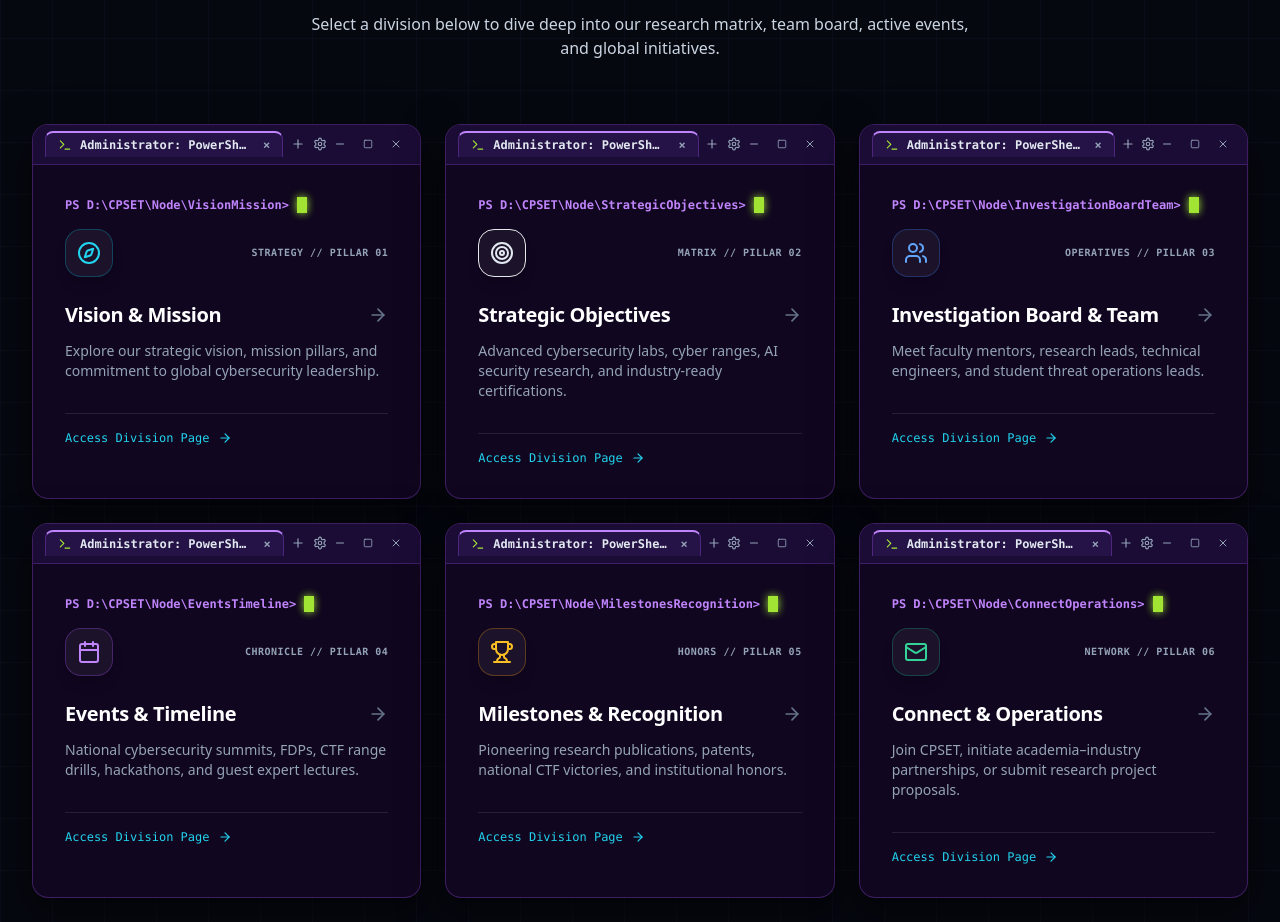
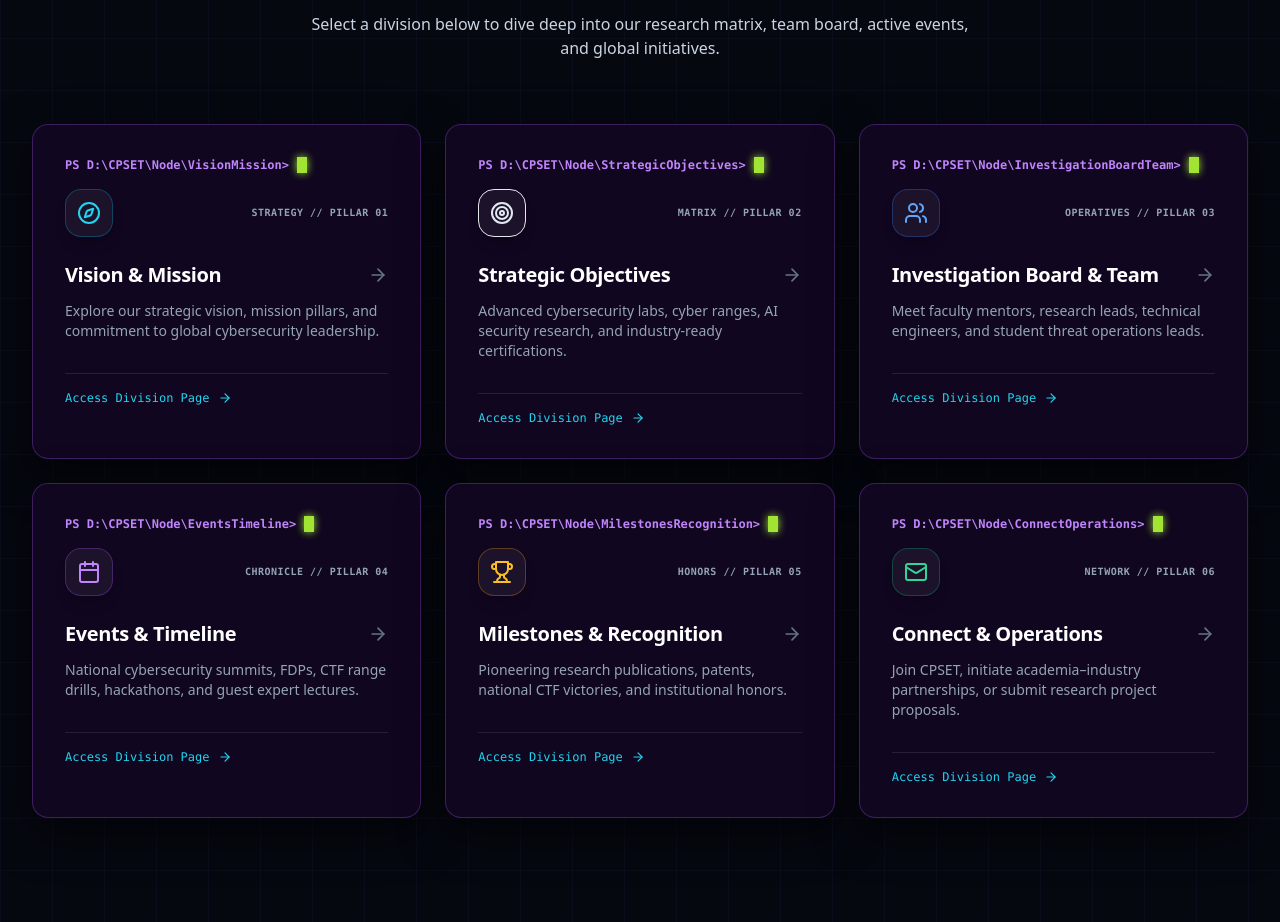
Before and after one commit to Pathi-AmanPal/CPSET, a Next.js app: page / in a window 1280 px wide. Shown: the part 1522-2444 px from the top of the page. Built offline with nearby package versions, Linux system fonts and the light colour scheme.

Commit message:
Remove top title tab strip from terminal card design

```diff
--- a/components/ui/TerminalCard.tsx
+++ b/components/ui/TerminalCard.tsx
@@ -18,14 +18,12 @@ interface TerminalCardProps {
 
 export default function TerminalCard({
   title,
-  tabTitle = "Administrator: PowerShell",
   path = "PS C:\\Users\\cpset>",
   children,
   className = "",
   bodyClassName = "",
   showPrompt = true,
   promptText,
-  statusBadge,
   interactive = true,
 }: TerminalCardProps) {
   return (
@@ -34,55 +32,6 @@ export default function TerminalCard({
         interactive ? "hover:border-purple-400/60 hover:shadow-[0_20px_50px_rgba(147,51,234,0.25)]" : ""
       } ${className}`}
     >
-      {/* ── Top Terminal Title/Tab Strip ── */}
-      <div className="h-10 bg-[#1b0d36]/95 border-b border-purple-500/25 px-3 flex items-center justify-between select-none shrink-0 font-mono text-xs">
-        {/* Left Side: Tab Bar */}
-        <div className="flex items-center gap-1.5 overflow-hidden">
-          {/* Active Tab */}
-          <div className="px-3 py-1 bg-[#251347] border-t-2 border-t-purple-400 border-x border-purple-500/30 rounded-t-lg flex items-center gap-2 text-slate-200 text-xs font-semibold shadow-sm max-w-[240px] sm:max-w-xs truncate">
-            <Terminal className="w-3.5 h-3.5 text-lime-400 shrink-0" />
-            <span className="truncate">{tabTitle}</span>
-            <span className="text-slate-400 hover:text-white cursor-pointer ml-1 text-xs">×</span>
-          </div>
-
-          {/* New Tab Button */}
-          <button
-            type="button"
-            className="w-7 h-7 flex items-center justify-center text-slate-400 hover:text-white hover:bg-purple-500/20 rounded transition-colors"
-            title="New Tab"
-          >
-            <Plus className="w-3.5 h-3.5" />
-          </button>
-
-          {/* Settings Button */}
-          <button
-            type="button"
-            className="w-7 h-7 flex items-center justify-center text-slate-400 hover:text-white hover:bg-purple-500/20 rounded transition-colors hidden sm:flex"
-            title="Settings"
-          >
-            <Settings className="w-3.5 h-3.5" />
-          </button>
-        </div>
-
-        {/* Right Side: Window Control Buttons */}
-        <div className="flex items-center gap-1">
-          {statusBadge && (
-            <span className="hidden md:inline-block mr-2 px-2 py-0.5 rounded text-[10px] font-mono bg-purple-950/80 border border-purple-500/40 text-purple-300">
-              {statusBadge}
-            </span>
-          )}
-          <div className="w-6 h-6 flex items-center justify-center text-slate-400 hover:text-white hover:bg-white/10 rounded cursor-pointer transition-colors">
-            <Minus className="w-3 h-3" />
-          </div>
-          <div className="w-6 h-6 flex items-center justify-center text-slate-400 hover:text-white hover:bg-white/10 rounded cursor-pointer transition-colors">
-            <Square className="w-2.5 h-2.5" />
-          </div>
-          <div className="w-6 h-6 flex items-center justify-center text-slate-400 hover:text-white hover:bg-red-600 rounded cursor-pointer transition-colors">
-            <X className="w-3 h-3" />
-          </div>
-        </div>
-      </div>
-
       {/* ── Terminal Window Body ── */}
       <div className={`p-6 sm:p-8 flex-1 font-sans text-slate-200 relative ${bodyClassName}`}>
         {/* Optional Prompt Header Line */}
--- a/components/ui/circular-carousel.tsx
+++ b/components/ui/circular-carousel.tsx
@@ -92,27 +92,13 @@ function CarouselCard({
       aria-selected={isActive}
       role="option"
       className={cn(
-        "absolute left-1/2 top-1/2 flex h-64 w-72 sm:w-80 -translate-x-1/2 -translate-y-1/2 cursor-pointer flex-col items-start justify-between rounded-2xl border overflow-hidden backdrop-blur-xl transition-colors duration-300 select-none text-left group",
+        "absolute left-1/2 top-1/2 flex h-56 w-72 sm:w-80 -translate-x-1/2 -translate-y-1/2 cursor-pointer flex-col items-start justify-between rounded-2xl border p-6 backdrop-blur-xl transition-colors duration-300 select-none text-left group",
         isActive
           ? "border-purple-500/70 bg-[#0b0f28]/95 shadow-[0_0_40px_rgba(168,85,247,0.35),0_15px_40px_rgba(0,0,0,0.7)]"
           : "border-slate-800/80 bg-[#070a1a]/90 shadow-[0_8px_24px_rgba(0,0,0,0.4)] hover:border-purple-500/40 hover:shadow-[0_12px_32px_rgba(147,51,234,0.2)]"
       )}
       style={{ transformOrigin: "center center" }}
     >
-      {/* Top Terminal Strip */}
-      <div className="w-full h-8 bg-[#180c30]/90 border-b border-purple-500/20 px-3 flex items-center justify-between font-mono text-[10px] text-slate-400 shrink-0">
-        <div className="flex items-center gap-1.5 truncate">
-          <span className="text-lime-400 font-bold">&gt;_</span>
-          <span className="truncate">PS D:\CPSET\Mission</span>
-        </div>
-        <div className="flex items-center gap-1">
-          <span className="w-2 h-2 rounded-full bg-slate-600 inline-block" />
-          <span className="w-2 h-2 rounded-full bg-slate-600 inline-block" />
-          <span className="w-2 h-2 rounded-full bg-red-500/80 inline-block" />
-        </div>
-      </div>
-
-      <div className="p-5 flex-1 flex flex-col justify-between w-full">
       <div className="flex items-center justify-between w-full mb-3">
         <div className="flex items-center gap-2.5">
           {IconComponent && (
@@ -145,7 +131,6 @@ function CarouselCard({
         >
           {item.description}
         </p>
-      </div>
       </div>
     </motion.button>
   );
```
